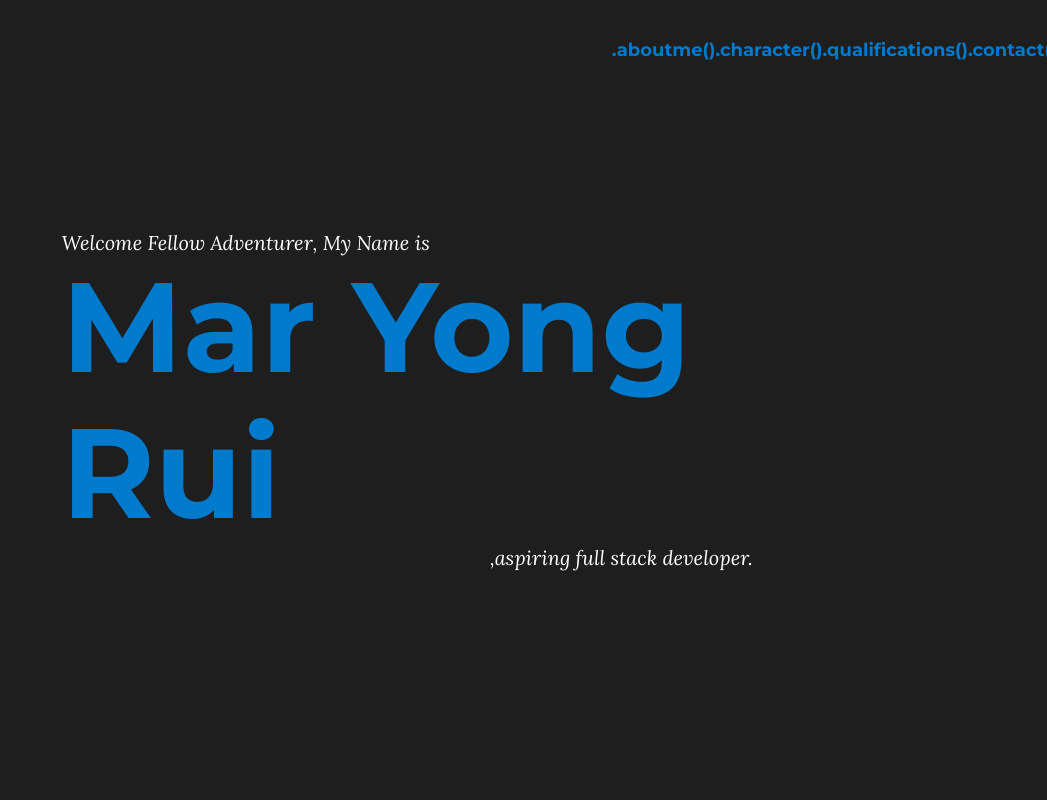
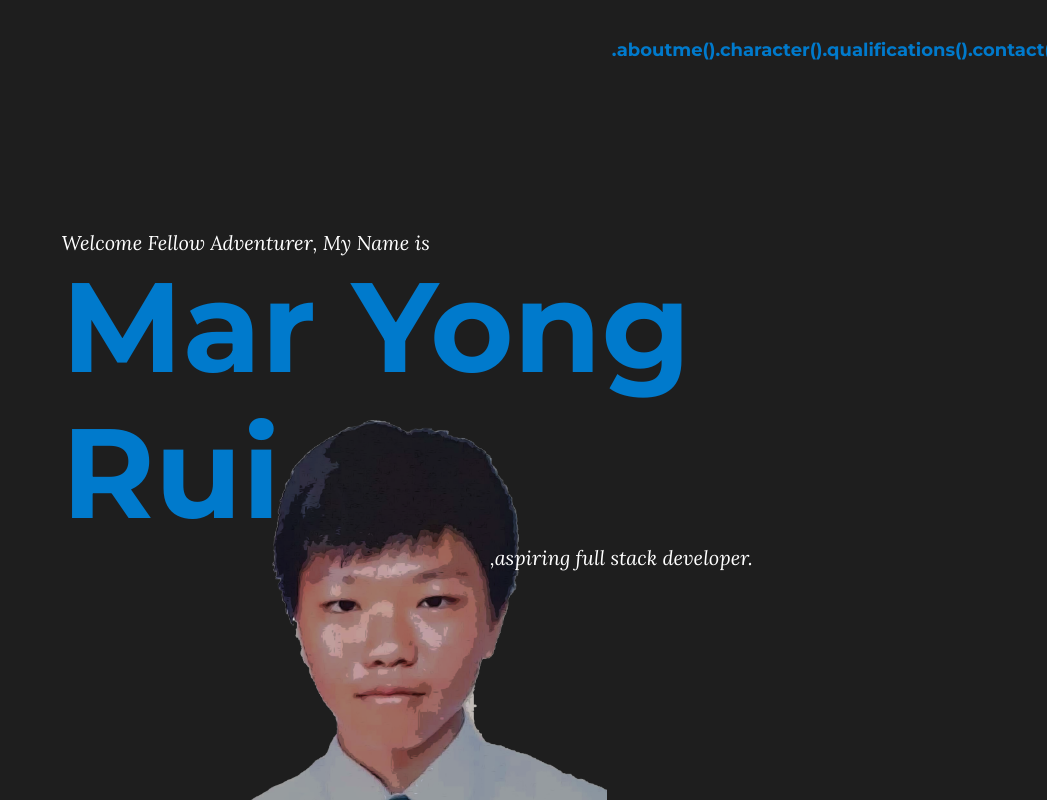
Before and after one commit to myongrui/PlaywrightPFD, a plain HTML site: page index.html in a window 1280 px wide. Shown: the whole page, without its empty margins (233-1280 px from the left). Drawn offline with Linux system fonts and the light colour scheme.

Commit message:
Added image to homepage

```diff
--- a/style.css
+++ b/style.css
@@ -22,6 +22,12 @@ body{
     height: 100vh;
     justify-content: center;
     align-items: center;
+    background-image: url(face.png);
+    background-size: 400px;
+    background-repeat: no-repeat;
+    background-position-x: 50%;
+    background-position-y: 120%;
+
 }
 
 a{
@@ -39,7 +45,6 @@ a:hover{
     display: flex;
     flex-flow: column ;
     width: 54%;
-
     /* background-color: pink; */
 
 }
```
Also changed, not shown: face.png (added).
